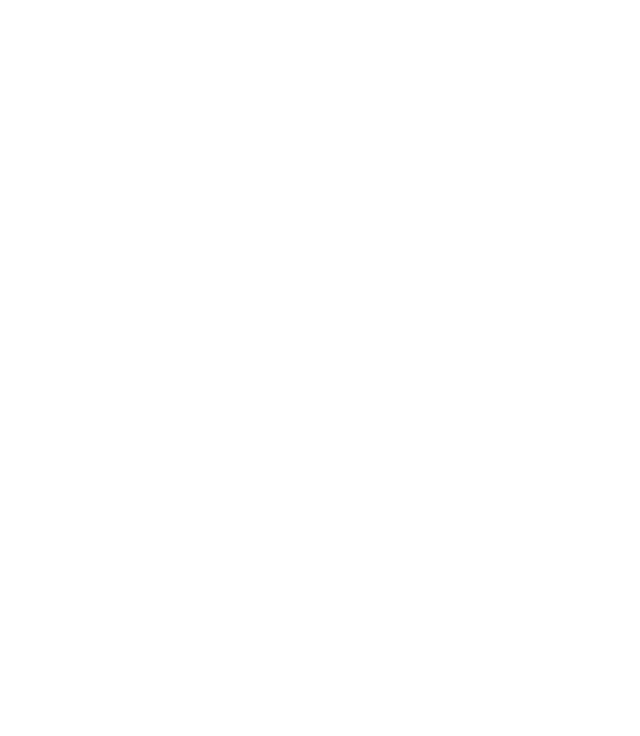
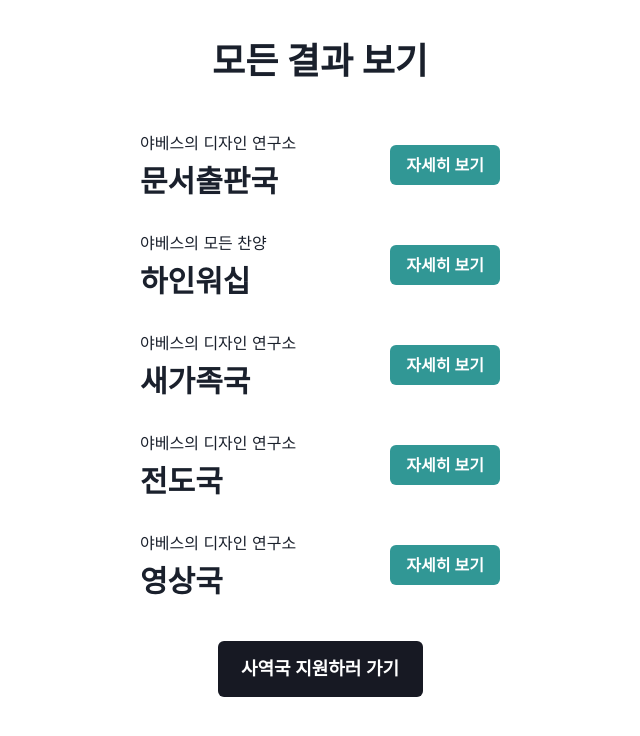
Before and after one commit to kasterra/jz-test, a React (Create React App) app: page /results in a window 1280 px wide. Before the commit this address had no page. Shown: the top 736 px of the page, without its empty margins (320-960 px from the left). Built offline with nearby package versions, Linux system fonts and the light colour scheme.

Commit message:
모든 결과 보기 창 구현

```diff
--- a/src/answers.ts
+++ b/src/answers.ts
@@ -8,6 +8,7 @@
   tel: string;
   imageURL?: string;
   lastWord: string;
+  oneLine: string;
 };
 
 export const answers: answerType[] = [
@@ -28,6 +29,7 @@
     ],
     tel: "010-8954-4854",
     lastWord: "하나님이 주시는 섬김의 마음만 있다면 누구든 함께할 수 있어요",
+    oneLine: "야베스의 디자인 연구소",
   },
   {
     name: "하인워십",
@@ -51,6 +53,7 @@
     lastWord:
       "청년의 때에 하나님의 부르심의 은혜를 기억하며 후회없이 끝장나게 사역할 야베스가 있다면 하인워십으로!!!",
     imageURL: "https://i.postimg.cc/NFYTPBV8/hain.png",
+    oneLine: "야베스의 모든 찬양",
   },
   {
     name: "새가족국",
@@ -66,6 +69,7 @@
     whatWeWant: ["적당한 텐션", "나름의 재치", "웃는 얼굴"],
     tel: "010-2542-3717",
     lastWord: "저희와 함께 새가족을 섬길분을 진심으로 기다립니다🤗",
+    oneLine: "야베스의 디자인 연구소",
   },
   {
     name: "전도국",
@@ -78,6 +82,7 @@
     lastWord:
       "지금 이 순간, 주님의 일하심과 값 없는 사랑을 경험하셨다면 누구든지 함께할 수 있어요!",
     imageURL: "https://i.postimg.cc/ydpnMJmh/evan.jpg",
+    oneLine: "야베스의 디자인 연구소",
   },
   {
     name: "영상국",
@@ -96,5 +101,6 @@
     tel: "010-5498-3962",
     lastWord: "하나님이 주시는 섬김의 마음만 있다면 누구든 함께할 수 있어요",
     imageURL: "https://i.postimg.cc/RZ1dMp1Z/video.jpg",
+    oneLine: "야베스의 디자인 연구소",
   },
 ];
--- a/src/pages/Result.tsx
+++ b/src/pages/Result.tsx
@@ -14,12 +14,13 @@
   List,
   ListItem,
 } from "@chakra-ui/react";
-import { useSearchParams } from "react-router-dom";
+import { useNavigate, useSearchParams } from "react-router-dom";
 import { answers } from "../answers";
 
 const Result = () => {
   const [idx] = useSearchParams();
   const answer = answers[Number(idx.get("idx")) || 0];
+  const navigate = useNavigate();
   return (
     <Container maxW={"7xl"}>
       <SimpleGrid
@@ -166,6 +167,7 @@
               transform: "translateY(2px)",
               boxShadow: "lg",
             }}
+            onClick={() => navigate("#")}
           >
             사역국 지원하러 가기
           </Button>
@@ -182,6 +184,7 @@
               transform: "translateY(2px)",
               boxShadow: "lg",
             }}
+            onClick={() => navigate("/results")}
           >
             다른 국에 대해서도 알아보기
           </Button>
--- /dev/null
+++ b/src/pages/Results.tsx
@@ -0,0 +1,63 @@
+import { answers } from "../answers";
+import {
+  Heading,
+  VStack,
+  Button,
+  Flex,
+  Stack,
+  Text,
+  useColorModeValue,
+} from "@chakra-ui/react";
+import { useNavigate } from "react-router-dom";
+
+const Results = () => {
+  const navigate = useNavigate();
+  return (
+    <VStack pt={10} gap={6}>
+      <Heading>모든 결과 보기</Heading>
+      <Stack>
+        {answers.map((_, idx) => (
+          <ResultComponent idx={idx} />
+        ))}
+      </Stack>
+      <Button
+        w={"205px"}
+        mt={18}
+        size={"lg"}
+        py={"7"}
+        bg={useColorModeValue("gray.900", "gray.50")}
+        color={useColorModeValue("white", "gray.900")}
+        textTransform={"uppercase"}
+        _hover={{
+          transform: "translateY(2px)",
+          boxShadow: "lg",
+        }}
+        onClick={() => navigate("#")}
+      >
+        사역국 지원하러 가기
+      </Button>
+    </VStack>
+  );
+};
+
+export default Results;
+
+interface Props {
+  idx: number;
+}
+
+const ResultComponent = ({ idx }: Props) => {
+  return (
+    <Flex mt={6} width={360} justifyContent="space-between" align="center">
+      <Stack>
+        <Text size="xs">{answers[idx].oneLine}</Text>
+        <Heading size="lg" mt={0}>
+          {answers[idx].name}
+        </Heading>
+      </Stack>
+      <a href={`/result?idx=${idx}`}>
+        <Button colorScheme="teal">자세히 보기</Button>
+      </a>
+    </Flex>
+  );
+};
--- a/src/pages/Routes.tsx
+++ b/src/pages/Routes.tsx
@@ -6,6 +6,7 @@
 import Welcome from "./Welcome";
 import Questions from "./Questions";
 import Result from "./Result";
+import Results from "./Results";
 
 const Routes = () => {
   return (
@@ -14,6 +15,7 @@
         <Route path="/" element={<Welcome />} />
         <Route path="/questions" element={<Questions />} />
         <Route path="/result" element={<Result />} />
+        <Route path="/results" element={<Results />} />
       </ReactRouterRoutes>
     </Router>
   );
```
